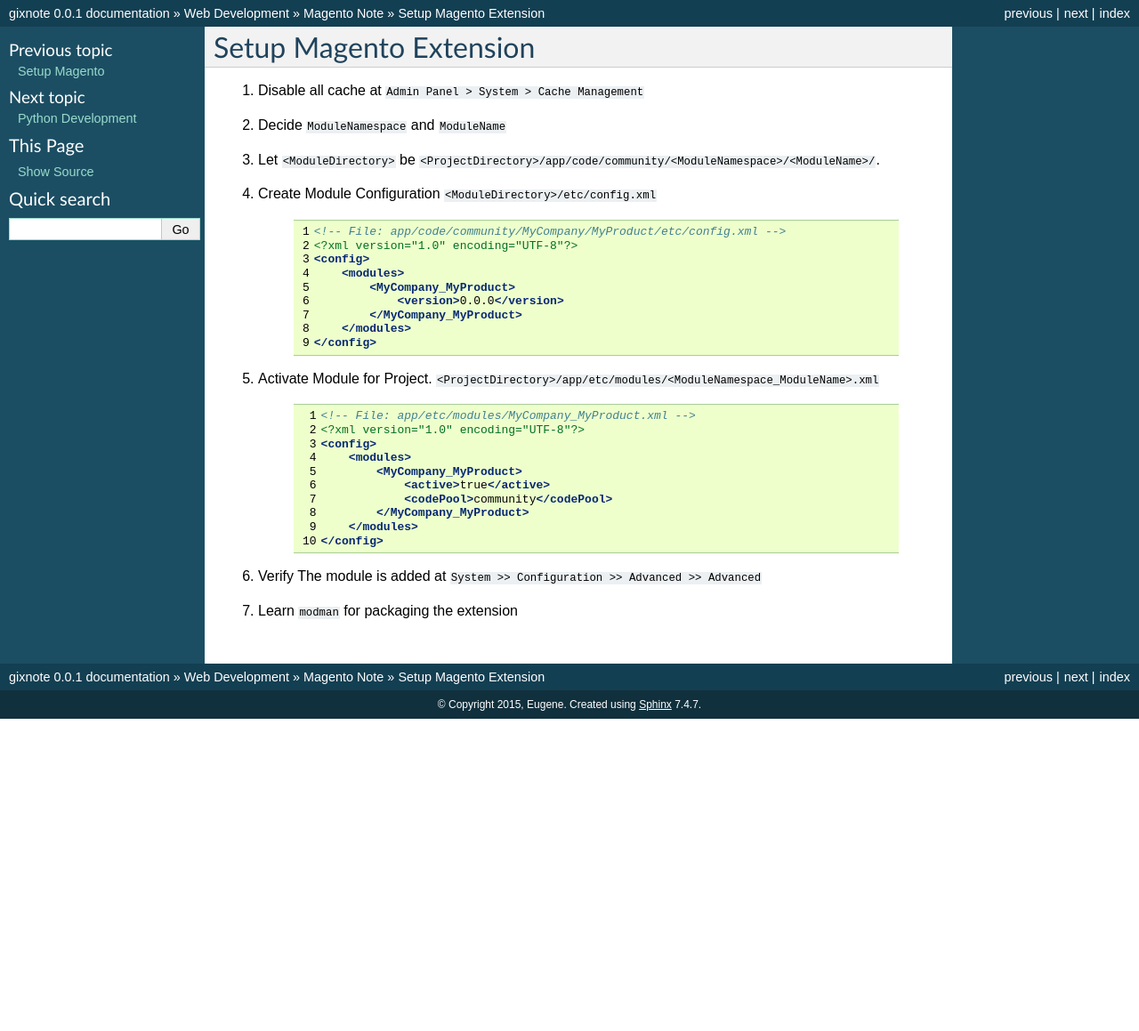
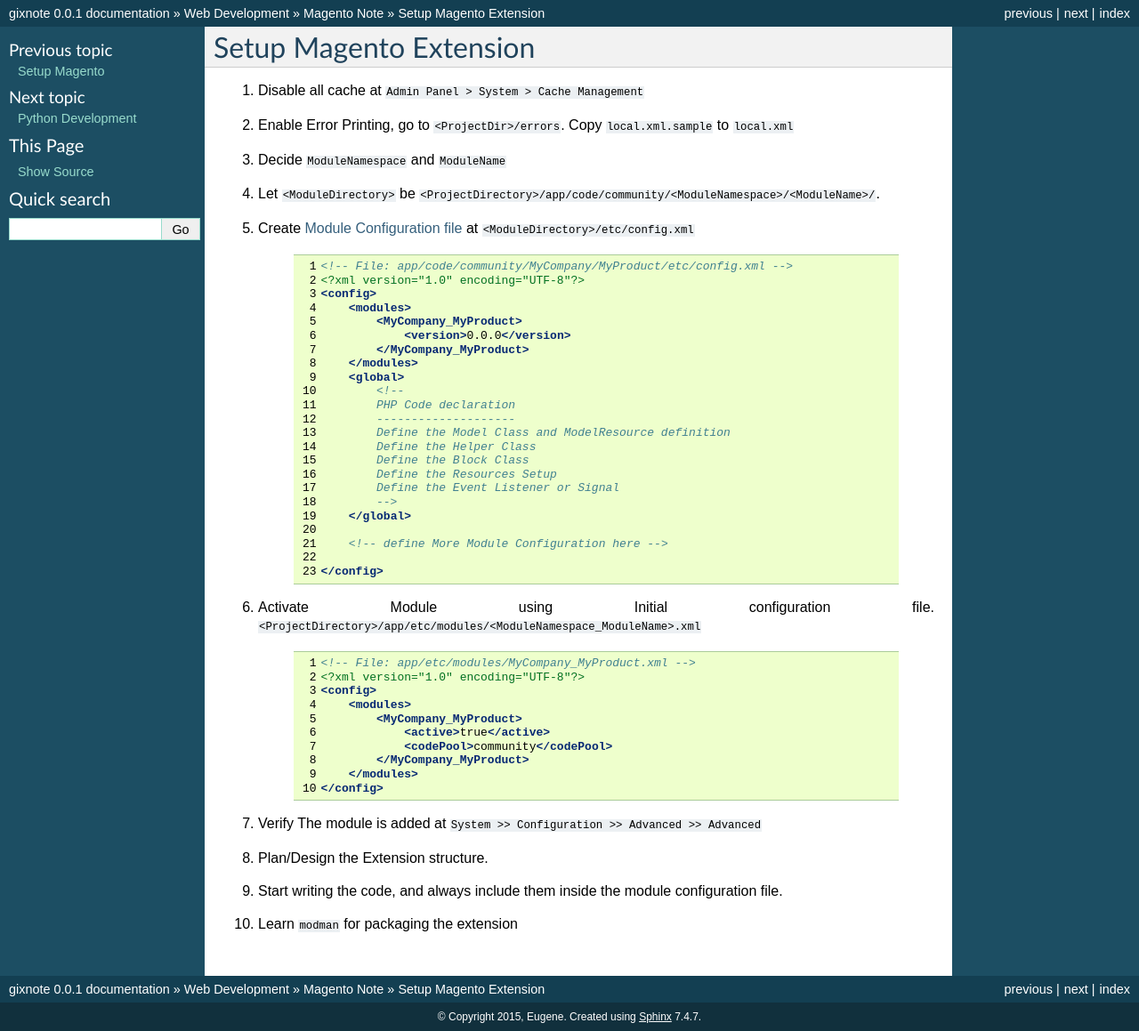
Before and after one commit to 9gix/gixnote, a Sphinx documentation site: the page built from source/develop/web/magento/extension.rst, in a window 1280 px wide. Shown: the whole page at 89% size. Built offline with Sphinx 7.4.7, drawn with Linux system fonts in a browser that asks for light colours; before the commit the page ends 900 px from its top, so only the background shows below that.

Commit message:
Update docs

```diff
--- a/source/develop/web/magento/extension.rst
+++ b/source/develop/web/magento/extension.rst
@@ -2,14 +2,16 @@
 =======================
 
 #. Disable all cache at ``Admin Panel > System > Cache Management``
+
+#. Enable Error Printing, go to ``<ProjectDir>/errors``.
+   Copy ``local.xml.sample`` to ``local.xml``
 
 #. Decide ``ModuleNamespace`` and ``ModuleName``
 
 #. Let ``<ModuleDirectory>`` be
    ``<ProjectDirectory>/app/code/community/<ModuleNamespace>/<ModuleName>/``.
 
-#. Create Module Configuration
-   ``<ModuleDirectory>/etc/config.xml``
+#. Create `Module Configuration file`_ at  ``<ModuleDirectory>/etc/config.xml``
 
     .. code-block:: xml
         :linenos:
@@ -22,10 +24,24 @@
                     <version>0.0.0</version>
                 </MyCompany_MyProduct>
             </modules>
+            <global>
+                <!--
+                PHP Code declaration
+                --------------------
+                Define the Model Class and ModelResource definition
+                Define the Helper Class
+                Define the Block Class
+                Define the Resources Setup
+                Define the Event Listener or Signal
+                -->
+            </global>
+
+            <!-- define More Module Configuration here -->
+
         </config>
 
 
-#. Activate Module for Project.
+#. Activate Module using Initial configuration file.
    ``<ProjectDirectory>/app/etc/modules/<ModuleNamespace_ModuleName>.xml``
 
     .. code-block:: xml
@@ -45,4 +61,11 @@
 
 #. Verify The module is added at ``System >> Configuration >> Advanced >> Advanced``
 
+#. Plan/Design the Extension structure.
+
+#. Start writing the code, and always include them
+   inside the module configuration file.
+
 #. Learn ``modman`` for packaging the extension
+
+.. _`Module Configuration file`: http://www.magentocommerce.com/wiki/5_-_modules_and_development/reference/module_config.xml
```
